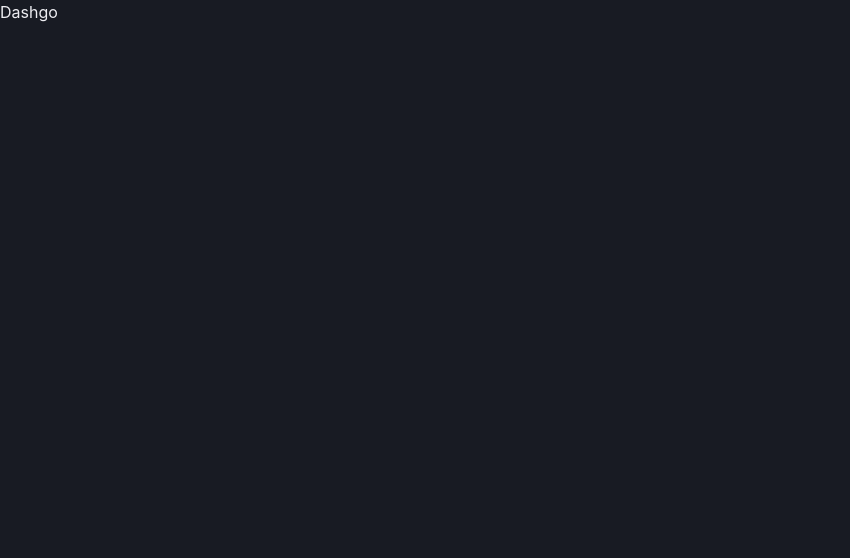
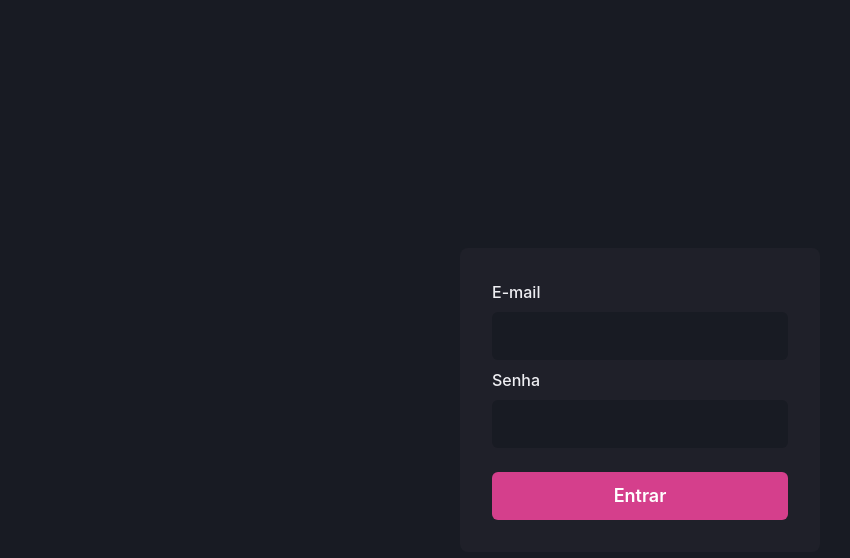
Before and after one commit to gi-carnaval/dashgo, a Next.js app: page / in a window 1280 px wide. Shown: the top 558 px of the page, without its empty margins (0-850 px from the left). Built offline with nearby package versions, Linux system fonts and the light colour scheme.

Commit message:
Criando a página Home

```diff
--- a/src/pages/index.tsx
+++ b/src/pages/index.tsx
@@ -1,3 +1,56 @@
+import {Flex, Input, Button, Stack, FormLabel, FormControl} from '@chakra-ui/react'
+
 export default function Home(){
-  return <h1>Dashgo</h1>
+  return (
+    <Flex
+      w="100vw"
+      h="100vh"
+      align="center"
+      justify="center"
+    >
+      <Flex
+        as="form"
+        width="100%"
+        maxWidth={360}
+        bg="gray.800"
+        p="8"
+        borderRadius={8}
+        flexDir="column"
+      >
+        <Stack sizing="4">
+          <FormControl>
+            <FormLabel htmlFor="email">E-mail</FormLabel>
+            <Input
+              name="email"
+              type="email"
+              id="email"
+              focusBorderColor="pink.500"
+              bgColor="gray.900"
+              variant="filled"
+              _hover={{
+                bgColor: "gray.900"
+              }}
+              size="lg"
+            />
+          </FormControl>
+          <FormControl>
+            <FormLabel htmlFor="Senha">Senha</FormLabel>
+            <Input
+              name="password"
+              type="password"
+              id="password"
+              focusBorderColor="pink.500"
+              bgColor="gray.900"
+              variant="filled"
+              _hover={{
+                bgColor: "gray.900"
+              }}
+              size="lg"
+            />
+          </FormControl>
+        </Stack>
+        <Button type="submit" mt={6} colorScheme="pink" size="lg">Entrar</Button>
+      </Flex>
+    </Flex>
+  )
 }
```
